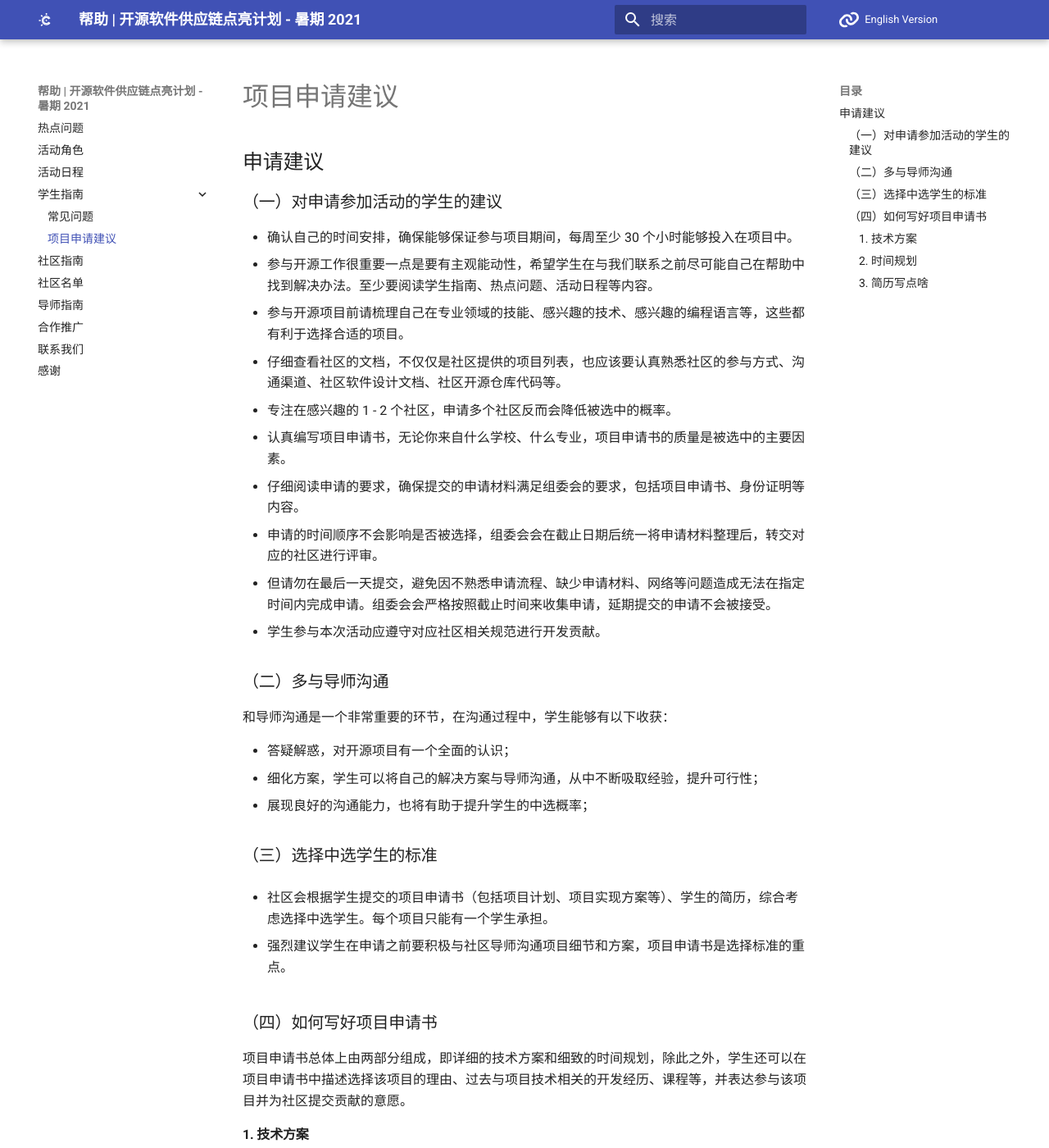
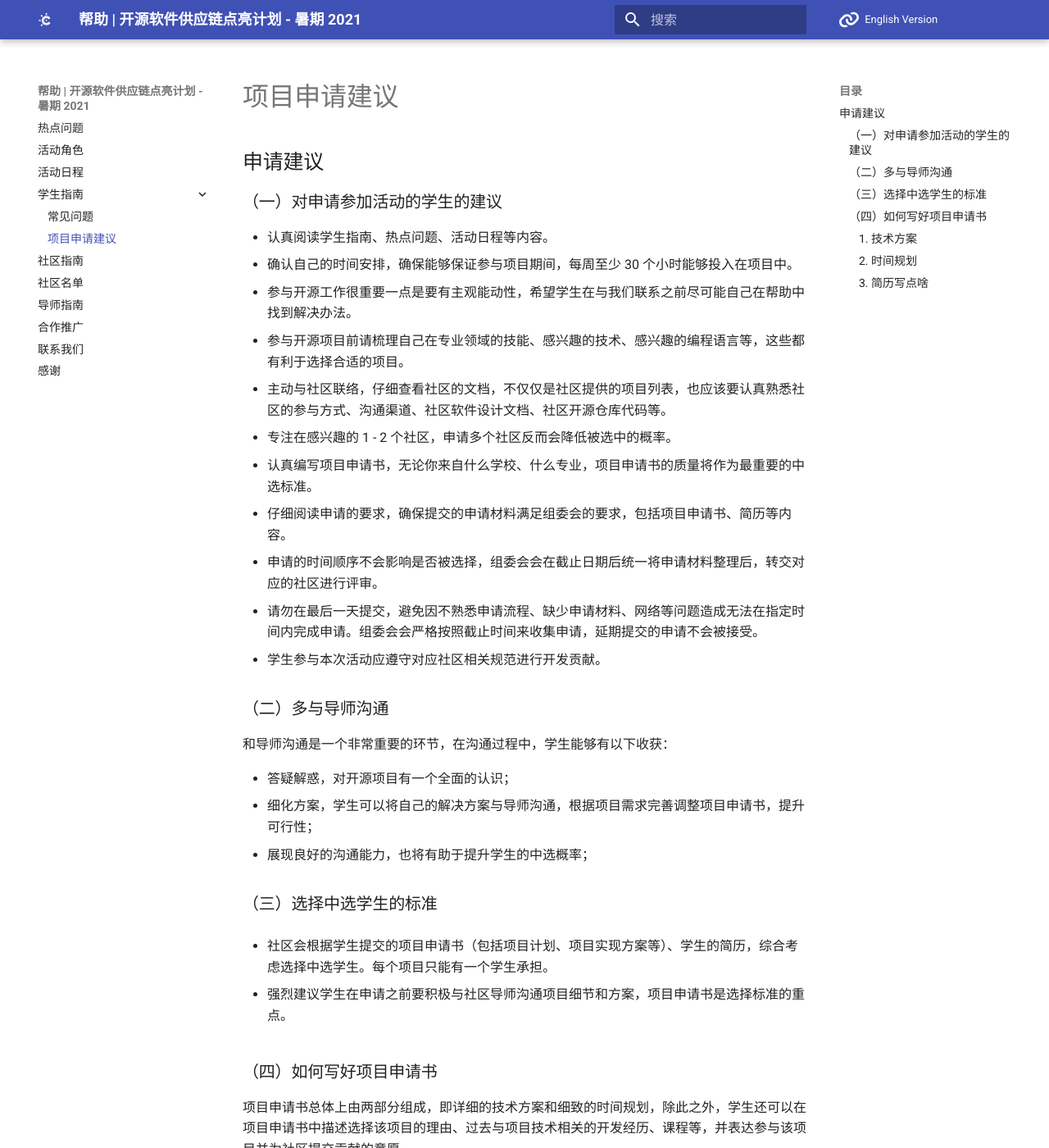
Before and after one commit to summer-ospp/help, an MkDocs documentation site: the page built from docs/proj_apply.md, in a window 1280 px wide and 1400 px high. Shown: the whole window at 82% size. Built offline with MkDocs 1.6.1 and Material for MkDocs 9.7.7, drawn with Linux system fonts in a browser that asks for light colours; comment, search, counter and statistics services are not loaded; some of the changed text lies outside the part shown.

Commit message:
Update proj_apply.md

```diff
--- a/docs/proj_apply.md
+++ b/docs/proj_apply.md
@@ -4,15 +4,16 @@
 
 ### （一）对申请参加活动的学生的建议
 
+- 认真阅读学生指南、热点问题、活动日程等内容。
 - 确认自己的时间安排，确保能够保证参与项目期间，每周至少 30 个小时能够投入在项目中。
-- 参与开源工作很重要一点是要有主观能动性，希望学生在与我们联系之前尽可能自己在帮助中找到解决办法。至少要阅读学生指南、热点问题、活动日程等内容。
+- 参与开源工作很重要一点是要有主观能动性，希望学生在与我们联系之前尽可能自己在帮助中找到解决办法。
 - 参与开源项目前请梳理自己在专业领域的技能、感兴趣的技术、感兴趣的编程语言等，这些都有利于选择合适的项目。
-- 仔细查看社区的文档，不仅仅是社区提供的项目列表，也应该要认真熟悉社区的参与方式、沟通渠道、社区软件设计文档、社区开源仓库代码等。
+- 主动与社区联络，仔细查看社区的文档，不仅仅是社区提供的项目列表，也应该要认真熟悉社区的参与方式、沟通渠道、社区软件设计文档、社区开源仓库代码等。
 - 专注在感兴趣的 1 - 2 个社区，申请多个社区反而会降低被选中的概率。
-- 认真编写项目申请书，无论你来自什么学校、什么专业，项目申请书的质量是被选中的主要因素。
-- 仔细阅读申请的要求，确保提交的申请材料满足组委会的要求，包括项目申请书、身份证明等内容。
+- 认真编写项目申请书，无论你来自什么学校、什么专业，项目申请书的质量将作为最重要的中选标准。
+- 仔细阅读申请的要求，确保提交的申请材料满足组委会的要求，包括项目申请书、简历等内容。
 - 申请的时间顺序不会影响是否被选择，组委会会在截止日期后统一将申请材料整理后，转交对应的社区进行评审。
-- 但请勿在最后一天提交，避免因不熟悉申请流程、缺少申请材料、网络等问题造成无法在指定时间内完成申请。组委会会严格按照截止时间来收集申请，延期提交的申请不会被接受。
+- 请勿在最后一天提交，避免因不熟悉申请流程、缺少申请材料、网络等问题造成无法在指定时间内完成申请。组委会会严格按照截止时间来收集申请，延期提交的申请不会被接受。
 - 学生参与本次活动应遵守对应社区相关规范进行开发贡献。
 
 
@@ -22,7 +23,7 @@
 和导师沟通是一个非常重要的环节，在沟通过程中，学生能够有以下收获：
 
 - 答疑解惑，对开源项目有一个全面的认识；
-- 细化方案，学生可以将自己的解决方案与导师沟通，从中不断吸取经验，提升可行性；
+- 细化方案，学生可以将自己的解决方案与导师沟通，根据项目需求完善调整项目申请书，提升可行性；
 - 展现良好的沟通能力，也将有助于提升学生的中选概率；
 
 
@@ -84,4 +85,4 @@ iii. 学生切忌在简历中罗列不相关的信息，每一信息应该尽可
 
   - 虽然未参与过开源，但是有类似功能软件的开发经验；
 
-  - 若以上经验全无，因着重体现自己对社区使用技术栈的掌握程度，以及展现自己的学习能力；
+  - 若以上经验全无，应着重体现自己对社区使用技术栈的掌握程度，以及展现自己的学习能力；
```
